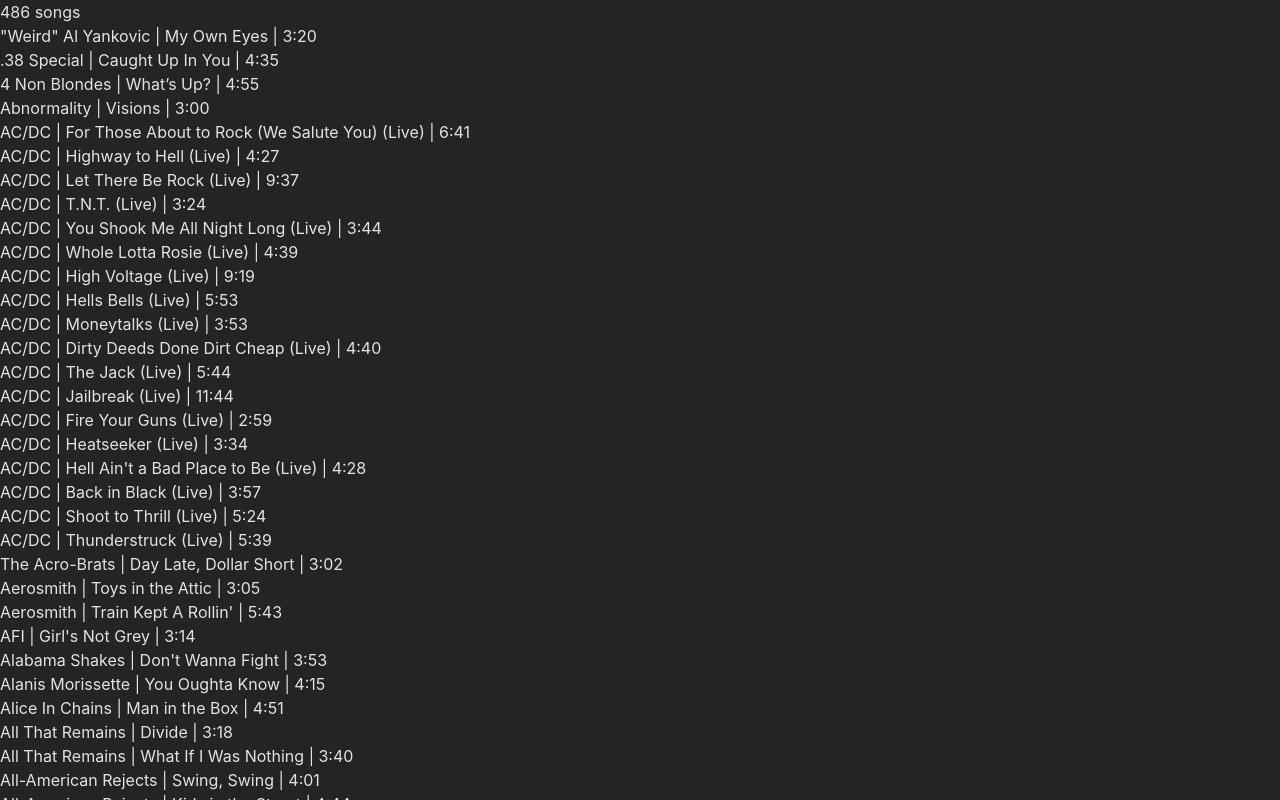
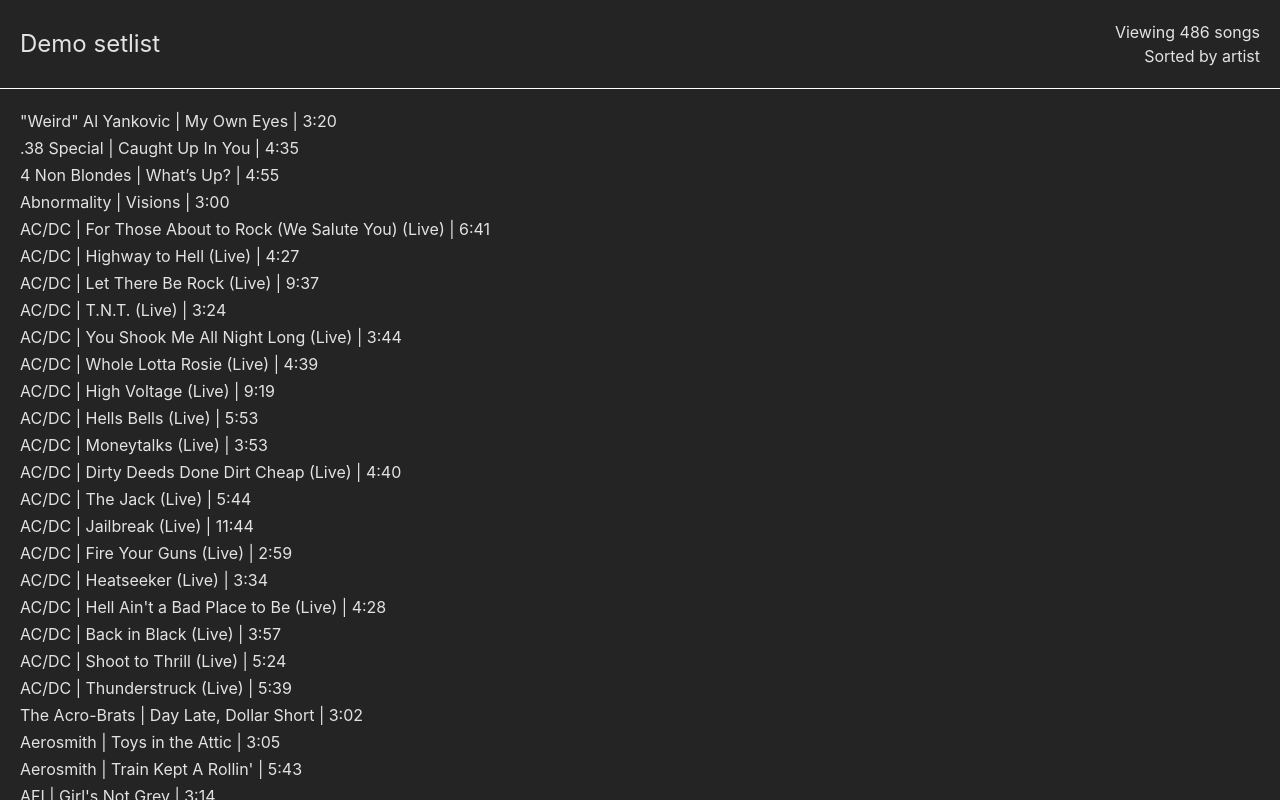
Before and after one commit to Readek/RBSetlist, a React (Vite) app: page / in a window 1280 px wide. Both pictures are taken after a click on the button "View Demo Setlist". Shown: the top 800 px of the page. Built offline with nearby package versions, Linux system fonts and the light colour scheme.

Commit message:
Basic SetlistView structure

```diff
--- /dev/null
+++ b/src/assets/setlistView.css
@@ -0,0 +1,35 @@
+#setlistContent {
+    display: flex;
+    flex-direction: column;
+}
+
+
+/** Top Bar */
+
+#setlistTopBar {
+    display: flex;
+    justify-content: space-between;
+    align-items: center;
+    padding: 20px;
+    border-bottom: white solid 1px;
+}
+
+#setlistTopTitle {
+    font-size: x-large;
+}
+
+#setlistTopRight {
+    display: flex;
+    flex-direction: column;
+    align-items: end;
+}
+
+
+/** Song List */
+
+#setlistList {
+    padding: 20px;
+    display: flex;
+    flex-direction: column;
+    gap: 3px;
+}
--- a/src/components/SetlistView/songInList.jsx
+++ b/src/components/SetlistView/songInList.jsx
@@ -2,7 +2,7 @@
 
     return(<>
 
-    <div key={songData.reactId}>
+    <div>
         {songData.artist} | {songData.name} | {songData.duration}
     </div>
 
--- a/src/contexts/setlistContext.jsx
+++ b/src/contexts/setlistContext.jsx
@@ -8,11 +8,14 @@
 function SetlistProvider({ children }) {
 
     /** @type {ReturnType<typeof useState<SetlistData>>} */
-    const [ setlistData, setSetlistData ] = useState({setlist:[]});
+    const [ setlistData, setSetlistData ] = useState([]);
+
+    const [ setlistInfo, setSetlistInfo ] = useState({});
 
     /** Parses and loads the Demo Setlist */
     async function loadDemoSetlist() {
         setSetlistData(await getDemoSetlist());
+        addToSetlistInfo("name", "Demo")
     }
 
     /**
@@ -23,11 +26,23 @@
         setSetlistData(await getUserUploadSetlist(data));
     }
 
+    /**
+     * Updates the main setlist info object
+     * @param {String} keyName
+     * @param {*} value
+     */
+    function addToSetlistInfo(keyName, value) {
+        const newArr = {...setlistInfo};
+        newArr[keyName] = value
+        setSetlistInfo(newArr);
+    }
+
     return (
         <SetlistContext.Provider value={{
             setlistData: setlistData,
             loadDemoSetlist: loadDemoSetlist,
             loadUserUploadSetlist: loadUserUploadSetlist,
+            setlistInfo: setlistInfo,
         }}>
             {children}
         </SetlistContext.Provider>
--- a/src/data/ParseSetlist.mjs
+++ b/src/data/ParseSetlist.mjs
@@ -6,7 +6,7 @@
  */
 export async function getDemoSetlist() {
     const rawJson = await (await fetch("Demo.json")).json();
-    return parseSetlist(rawJson);
+    return parseSetlist(rawJson.setlist);
 }
 
 /**
@@ -16,7 +16,7 @@
  */
 export async function getUserUploadSetlist(data) {
     const rawJson = JSON.parse(data);
-    return parseSetlist(rawJson);
+    return parseSetlist(rawJson.setlist);
 }
 
 /**
@@ -26,38 +26,38 @@
  */
 function parseSetlist(data) {
 
-    for (let i = 0; i < data.setlist.length; i++) {
+    for (let i = 0; i < data.length; i++) {
 
         // delete things we wont need
-        delete data.setlist[i].bass_tuning;
-        delete data.setlist[i].drum_bank;
-        delete data.setlist[i].guitar_tuning;
-        delete data.setlist[i].master;
-        delete data.setlist[i].midifile;
-        delete data.setlist[i].percussion_bank;
-        delete data.setlist[i].preview_end;
-        delete data.setlist[i].preview_start;
-        delete data.setlist[i].scroll_speed;
-        delete data.setlist[i].songid_string;
-        delete data.setlist[i].subgenre; // this is always blank?
-        delete data.setlist[i].tonality;
-        delete data.setlist[i].tonic_note;
-        delete data.setlist[i].version;
-        delete data.setlist[i].year_recorded;
+        delete data[i].bass_tuning;
+        delete data[i].drum_bank;
+        delete data[i].guitar_tuning;
+        delete data[i].master;
+        delete data[i].midifile;
+        delete data[i].percussion_bank;
+        delete data[i].preview_end;
+        delete data[i].preview_start;
+        delete data[i].scroll_speed;
+        delete data[i].songid_string;
+        delete data[i].subgenre; // this is always blank?
+        delete data[i].tonality;
+        delete data[i].tonic_note;
+        delete data[i].version;
+        delete data[i].year_recorded;
 
         // convert to proper types
-        data.setlist[i].band_diff = Number(data.setlist[i].band_diff);
-        data.setlist[i].bass_diff = Number(data.setlist[i].bass_diff);
-        data.setlist[i].drums_diff = Number(data.setlist[i].drums_diff);
-        data.setlist[i].guitar_diff = Number(data.setlist[i].guitar_diff);
-        data.setlist[i].keys_diff = Number(data.setlist[i].keys_diff);
-        data.setlist[i].probass_diff = Number(data.setlist[i].probass_diff);
-        data.setlist[i].proguitar_diff = Number(data.setlist[i].proguitar_diff);
-        data.setlist[i].prokeys_diff = Number(data.setlist[i].prokeys_diff);
-        data.setlist[i].vocal_diff = Number(data.setlist[i].vocal_diff);
+        data[i].band_diff = Number(data[i].band_diff);
+        data[i].bass_diff = Number(data[i].bass_diff);
+        data[i].drums_diff = Number(data[i].drums_diff);
+        data[i].guitar_diff = Number(data[i].guitar_diff);
+        data[i].keys_diff = Number(data[i].keys_diff);
+        data[i].probass_diff = Number(data[i].probass_diff);
+        data[i].proguitar_diff = Number(data[i].proguitar_diff);
+        data[i].prokeys_diff = Number(data[i].prokeys_diff);
+        data[i].vocal_diff = Number(data[i].vocal_diff);
 
         // react needs a unique identifier
-        data.setlist[i].reactId = i;
+        data[i].reactId = i;
 
     }
 
--- a/src/data/TypeDefinitions.mjs
+++ b/src/data/TypeDefinitions.mjs
@@ -15,7 +15,7 @@
  *  proguitar_diff: Number,
  *  prokeys_diff: Number,
  *  rating: "FF" | "SR" | "M" | "NR",
- *  reactId: String,
+ *  reactId: String
  *  shortname: String,
  *  songid: Number,
  *  source: String,
--- a/src/lang/en.mjs
+++ b/src/lang/en.mjs
@@ -5,6 +5,12 @@
 
     homeUploadSetlistBtn: 'Upload Setlist',
     homeViewDemoBtn: 'View Demo Setlist',
-    homeSongCount: "{{songCount}} songs"
+
+    setlistTopTitle: "{{user}} setlist",
+    setlistTopTitleUpload: "Your setlist",
+    setlistSongCount: "Viewing {{songCount}} songs",
+    setlistSortedBy: "Sorted by {{sortType}}",
+
+    setlistSortArtist : "artist",
 
 }
--- a/src/lang/es.mjs
+++ b/src/lang/es.mjs
@@ -5,6 +5,12 @@
 
     homeUploadSetlistBtn: 'Subir Lista',
     homeViewDemoBtn: 'Ver Demo',
-    homeSongCount: "{{songCount}} canciones"
+
+    setlistTopTitle: "Canciones de {{user}}",
+    setlistTopTitleUpload: "Tu lista de canciones",
+    setlistSongCount: "Mostrando {{songCount}} canciones",
+    setlistSortedBy: "Ordenadas por {{sortType}}",
+
+    setlistSortArtist : "artista",
 
 }
--- a/src/pages/setlistView.jsx
+++ b/src/pages/setlistView.jsx
@@ -3,25 +3,51 @@
 import { Navigate } from "react-router-dom";
 import { useTranslation } from "react-i18next";
 import SongInList from "../components/SetlistView/songInList";
+import "../assets/setlistView.css";
 
 export default function SetlistView() {
 
     const { t } = useTranslation();
 
-    const { setlistData } = useContext(SetlistContext);
+    const { setlistData, setlistInfo } = useContext(SetlistContext);
 
     return(<>
 
     {/* if we got here without a valid setlist, go back */}
-    {setlistData.setlist.length == 0 && (<Navigate to={"/"} />)}
+    {setlistData.length == 0 && (<Navigate to={"/"} />)}
 
-    <div>
+    <div id="setlistContent">
 
-        {t("homeSongCount", {songCount: setlistData.setlist.length})}
+        <div id="setlistTopBar">
 
-        {setlistData.setlist.map(song => (
-            <SongInList songData={song} />
-        ))}
+            <div id="setlistTopTitle">
+                {setlistData.name
+                ?
+                    t("setlistTopTitle", {user: setlistInfo.name})
+                :
+                    t("setlistTopTitle", {user: setlistInfo.name})
+                }
+
+            </div>
+
+            <div id="setlistTopRight">
+                <div>
+                    {t("setlistSongCount", {songCount: setlistData.length})}
+                </div>
+                <div>
+                    {t("setlistSortedBy", {sortType: t("setlistSortArtist")})}
+                </div>
+            </div>
+
+
+        </div>
+
+        <div id="setlistList">
+            {setlistData.map(song => (
+                <SongInList songData={song} key={song.reactId} />
+            ))}
+        </div>
+
 
     </div>
 
```
